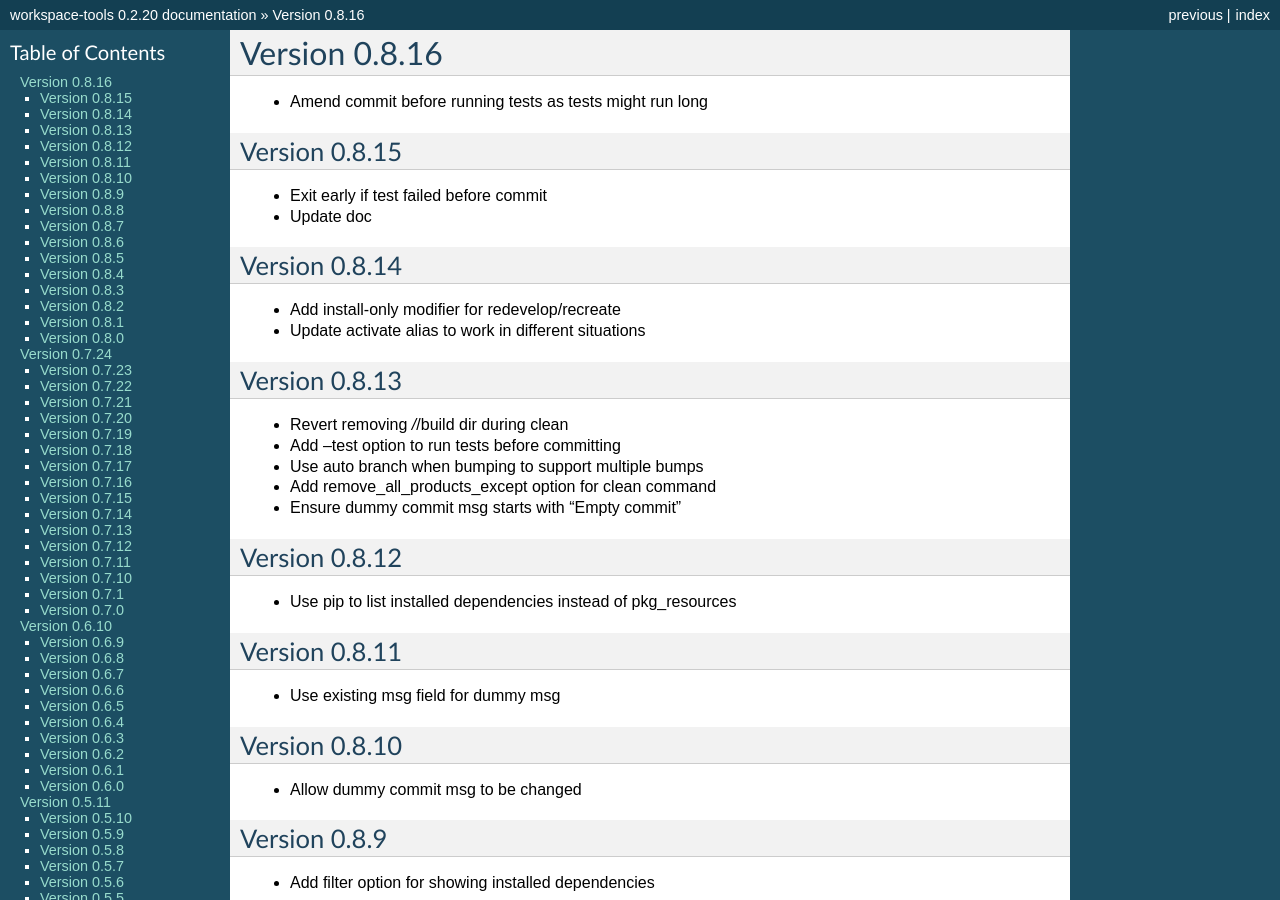
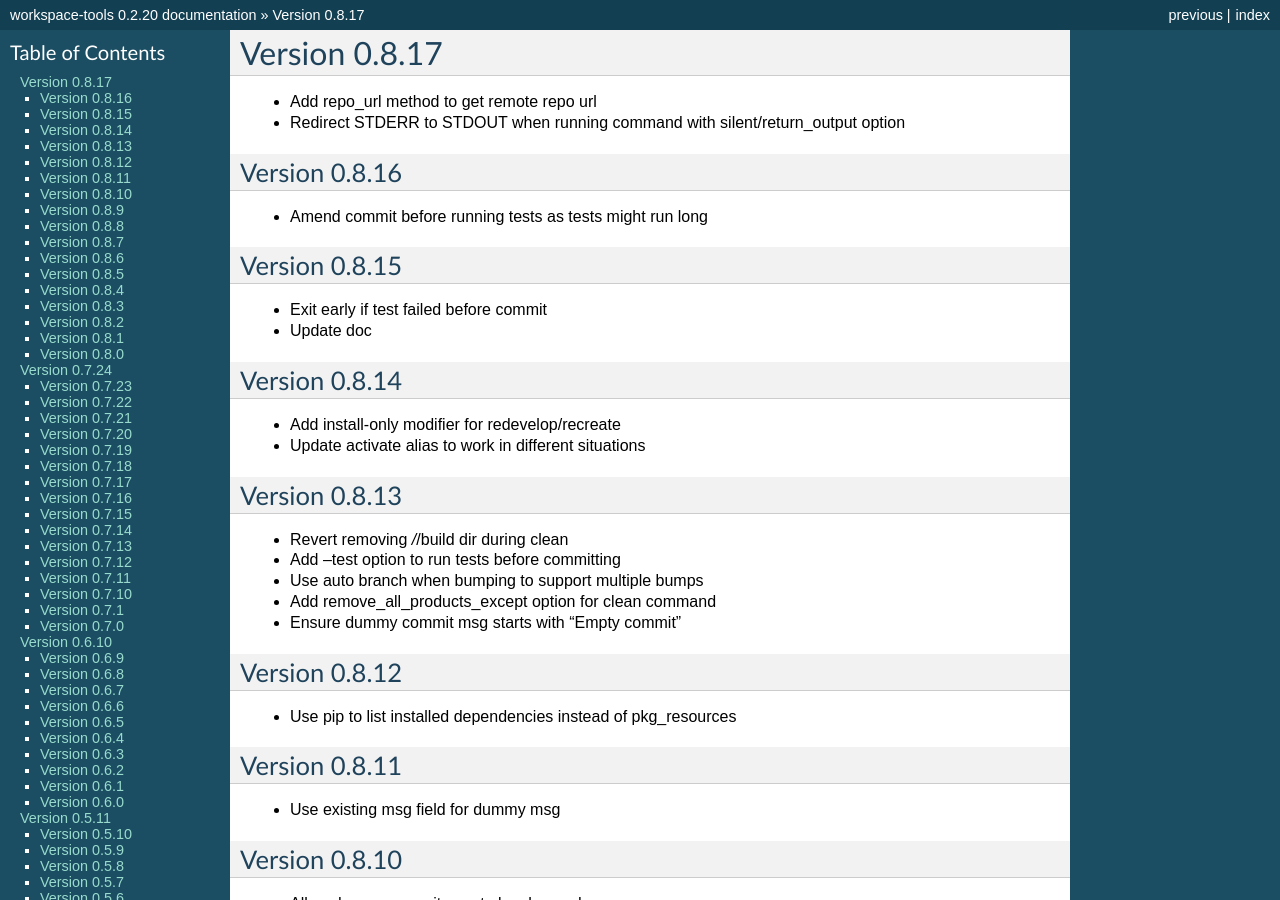
Before and after one commit to maxzheng/workspace-tools, a Sphinx documentation site: the page built from docs/CHANGELOG.rst, in a window 1280 px wide and 900 px high. Built offline with Sphinx 7.4.7, drawn with Linux system fonts in a browser that asks for light colours; some of the changed text lies outside the part shown.

Commit message:
Publish version 0.8.17

```diff
--- a/docs/CHANGELOG.rst
+++ b/docs/CHANGELOG.rst
@@ -1,5 +1,11 @@
+Version 0.8.17
+================================================================================
+
+* Add repo_url method to get remote repo url
+* Redirect STDERR to STDOUT when running command with silent/return_output option
+
 Version 0.8.16
-================================================================================
+--------------------------------------------------------------------------------
 
 * Amend commit before running tests as tests might run long
 
--- a/setup.py
+++ b/setup.py
@@ -10,7 +10,7 @@ def find_files(path):
 
 setuptools.setup(
   name='workspace-tools',
-  version='0.8.16',
+  version='0.8.17',
 
   author='Max Zheng',
   author_email='maxzheng.os @t gmail.com',
```
